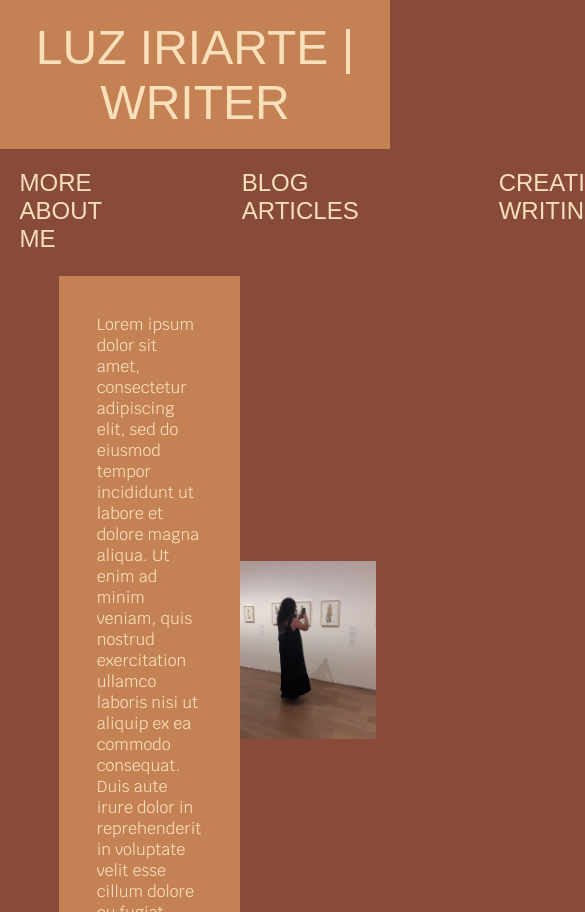
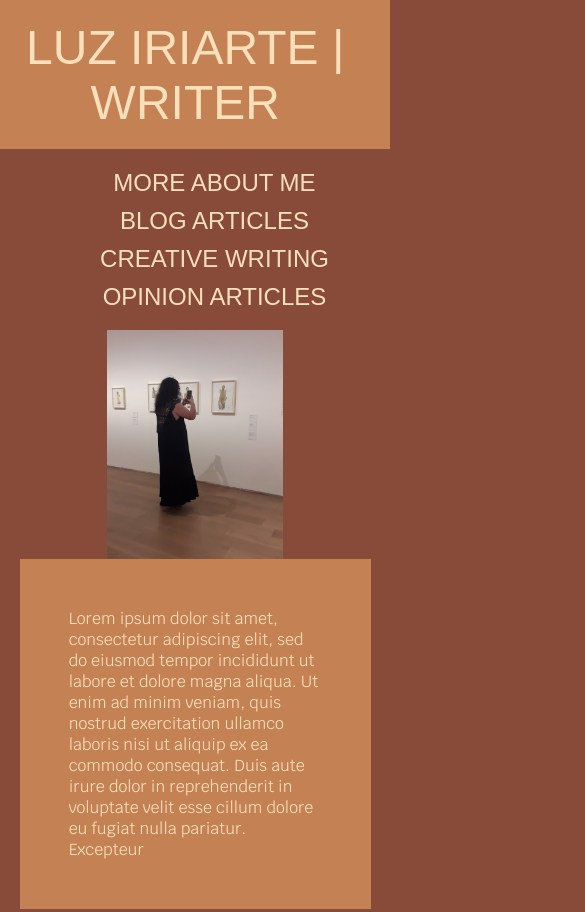
Before and after one commit to araverso/Blog-de-escritura, a plain HTML site: page index.html in a window 390 px wide. Shown: the top 912 px of the page, 585 px wide, since content can reach past the window. Drawn offline with Linux system fonts and the light colour scheme; a web font is replaced by a local one.

Commit message:
Agrega responsividad

```diff
--- a/style/style.css
+++ b/style/style.css
@@ -108,3 +108,30 @@ body{
     display: flex;
     width: 10%;
 }
+
+@media (max-width: 916px ){
+    .header__titulo{
+        width: auto;
+        padding: 5% 5% 5% 0%;
+    }
+    .header__menu{
+        width: auto;
+        padding: 5% 0% 0% 10%;
+        flex-direction: column;
+        gap: 10px;
+        align-items: center;
+    }
+    .presentacion__contenido{
+        flex-direction: column-reverse;
+        padding: 5%;
+        width: auto;
+    }
+    .presentacion__sobremi{
+        flex-direction: column-reverse;
+        padding: 5%;
+        width: auto;
+    }
+    .footer__imagenes{
+        width: auto;
+    }
+}
```
